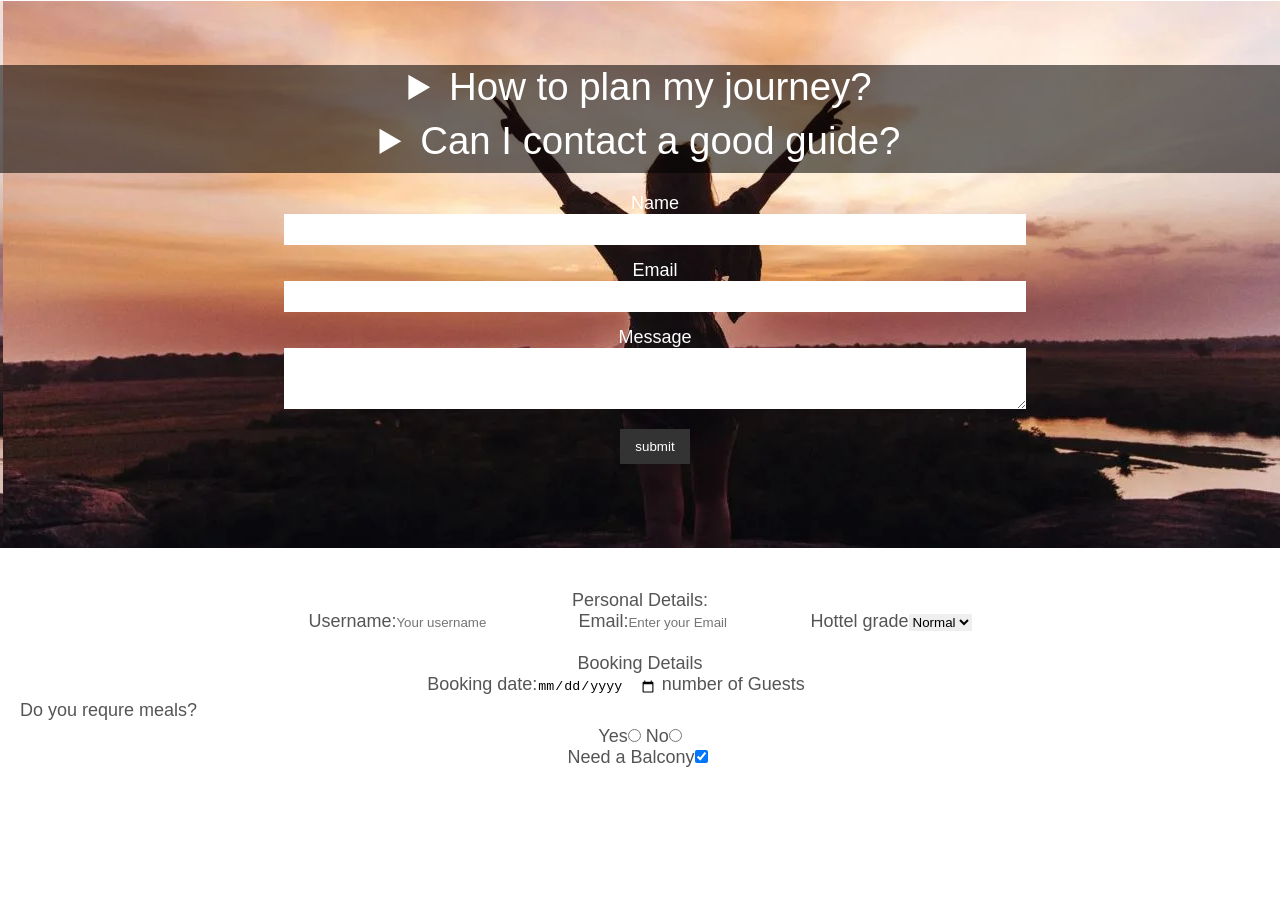
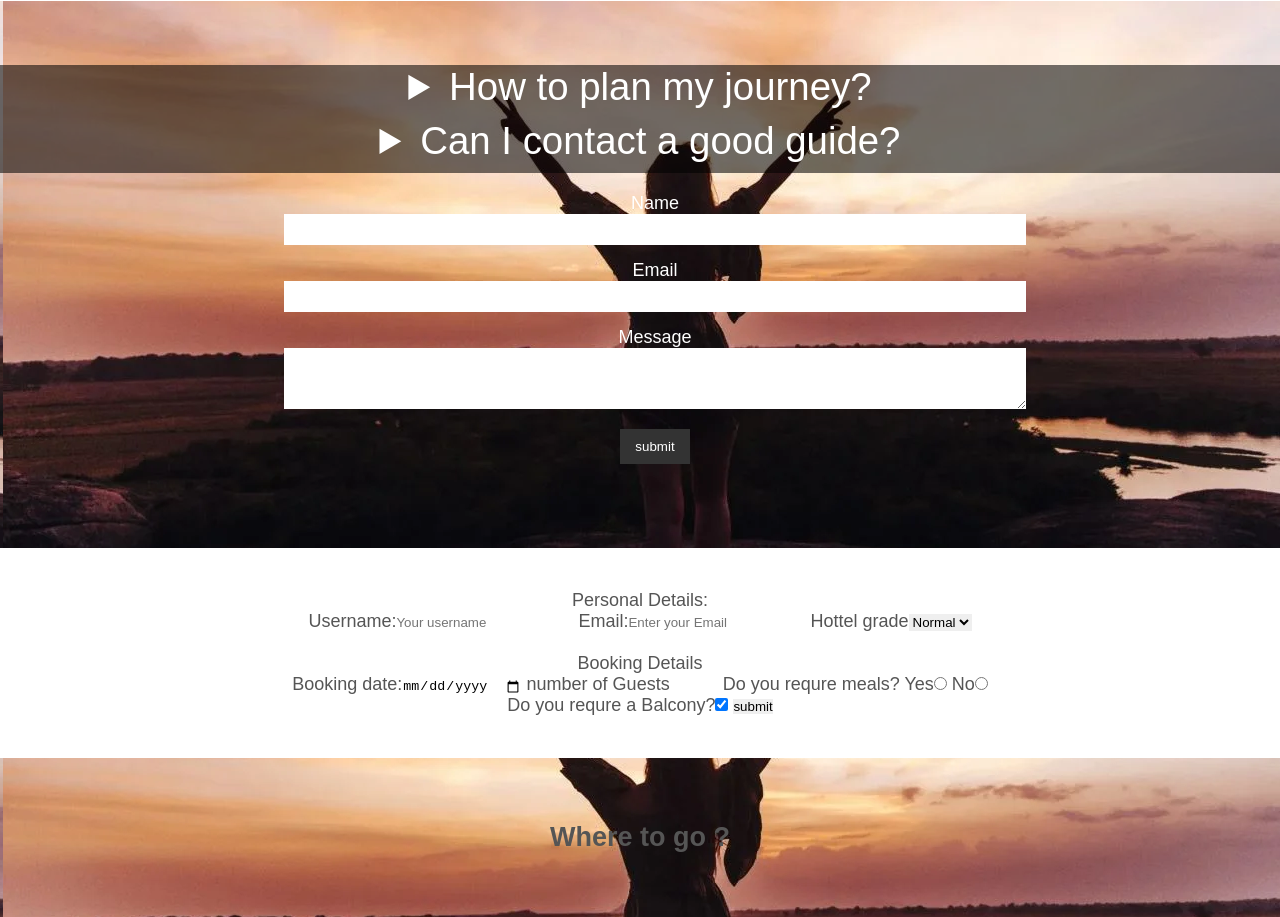
Before and after one commit to PadmaGnanapriya/Tourism-site-pure, a plain HTML site: page index.html in a window 1280 px wide. Shown: the part 4728-5645 px from the top of the page. Before the commit the page ends 5496 px from the top, so only its background shows below. Drawn offline with Linux system fonts and the light colour scheme.

Commit message:
have to add where to go into index.html file

```diff
--- a/index.html
+++ b/index.html
@@ -262,7 +262,7 @@
             <fieldset>
                 <legend>Personal Details:</legend>
                 <label for="name">Username:</label><input type="text" name="username" id="name" required placeholder="Your username" pattern="[1-zA-Z]{3,}" title="Please enter more than 3 letters">
-                <label for="email">Email:</label><input type="text" name="email" id="email" required placeholder="Enter your Email" pattern="[a-zA-Z]{3,}[.][a-zA-Z]{2,}" title="Please enter valid email">
+                <label for="email">Email:</label><input type="text" name="email" id="email" required placeholder="Enter your Email"  title="Please enter valid email">
                 <label for="hottel">Hottel grade</label><select name="hottel" required>
                     <option value="1">Normal</option>
                     <option value="1.3">3 star</option>
@@ -275,16 +275,22 @@
                 <legend>Booking Details</legend>
                 <label for="date">Booking date:</label><input type="date" name="date" min="2020-03-13">
                 <label for="numberOfGuests">number of Guests</label><input type="number" name="numberOfGuests" min="1" max="10">
-                <p>Do you requre meals?</p>
+                <label for="meal">Do you requre meals?</label>
                 <label for="yesMeals">Yes</label><input type="radio" name="meals" value="yesMeals">
                 <label for="noMeals">No</label><input type="radio" name="meals" value="noMeals">
                 <br>
-                <label for="balcony">Need a Balcony</label><input type="checkbox" name="balcony" value="yes" checked>
-                <input type="button" alt="submit">
+                <label for="balcony">Do you requre a Balcony?</label><input type="checkbox" name="balcony" value="yes" checked>
+                <input class="button" type="submit" value="submit" name="">
+                <br><br><br>
             </fieldset>
         </form>
+    </div>
 
-    </div>
+    <section class="parallax pi02">
+        <div class="parallax-inner">
+            <h1>Where to go ?</h1>
+        </div>
+    </section>
 
 
 
```
Also changed, not shown: booking.html (added, +11 -0 lines).
